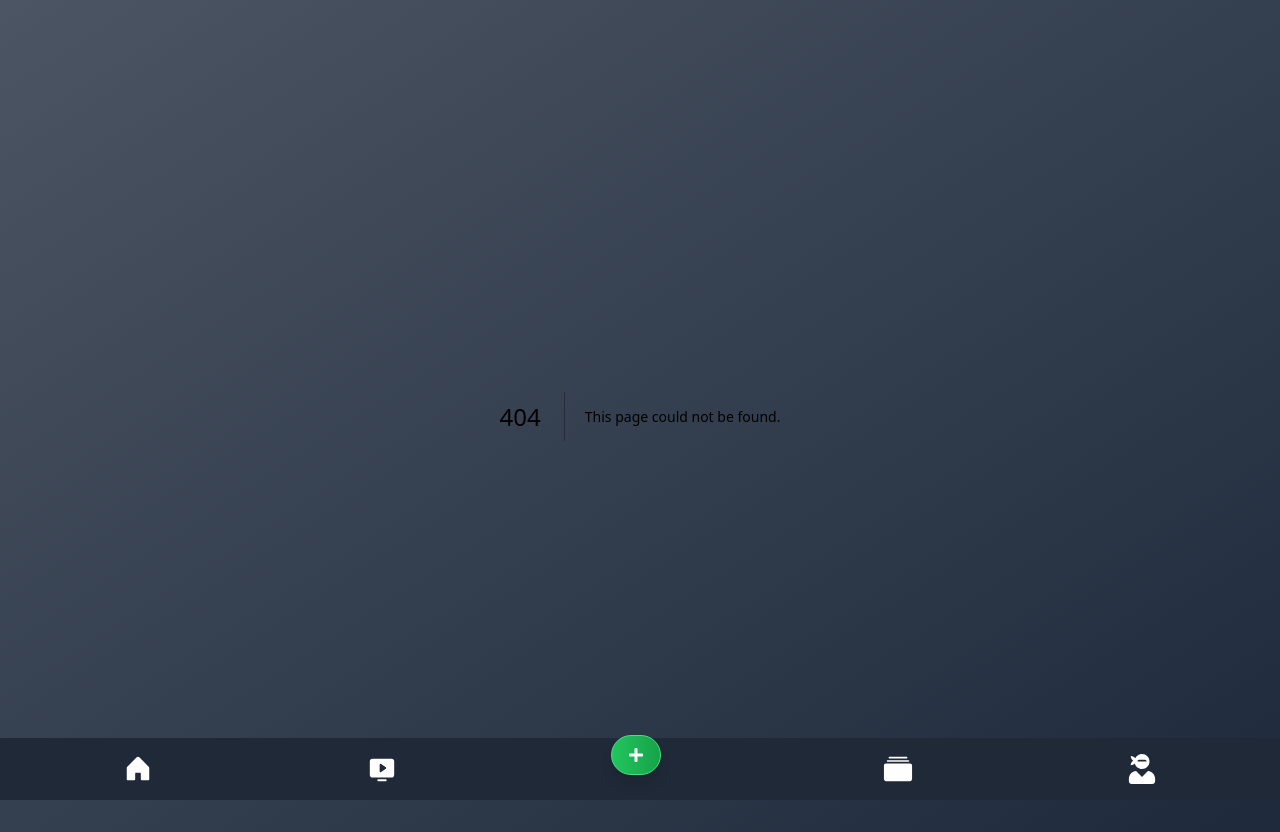
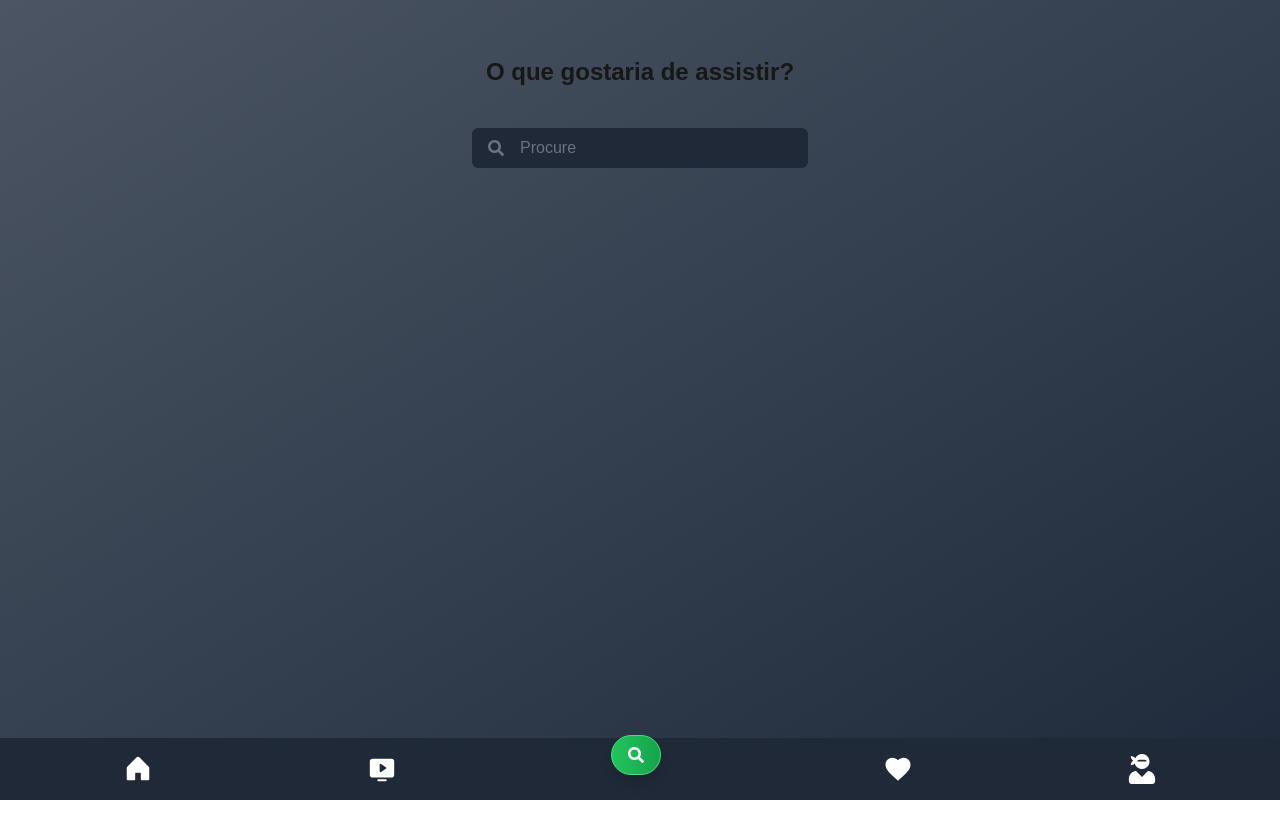
Before and after one commit to SamuelMuleu/popcorn, a Next.js app: page /search in a window 1280 px wide. Before the commit this address had no page. After the commit the page ends 800 px from the top, so only its background shows below. Built offline with nearby package versions, Linux system fonts and the light colour scheme.

Commit message:
create page search

```diff
--- a/src/app/layout.tsx
+++ b/src/app/layout.tsx
@@ -1,18 +1,26 @@
+"use client";
+
 import { ReactNode } from "react";
 import "./globals.css";
 import Link from "next/link";
+
 import { Button } from "@/components/ui/button";
 
 import { FaUserNinja } from "react-icons/fa";
-import { IoIosAlbums } from "react-icons/io";
+import { MdFavorite } from "react-icons/md";
 import { PiMonitorPlayFill } from "react-icons/pi";
 import { PiHouseFill } from "react-icons/pi";
-import { FaPlus } from "react-icons/fa";
+import { FaSearch } from "react-icons/fa";
+import { usePathname } from "next/navigation";
 interface LayoutProps {
   children: ReactNode;
 }
 
 const Layout = ({ children }: LayoutProps) => {
+  const pathname = usePathname();
+
+  const isActive = (path: string) => pathname === path;
+
   return (
     <html lang="en">
       <head>
@@ -27,28 +35,56 @@ const Layout = ({ children }: LayoutProps) => {
         {/* Barra de navegação fixa */}
         <nav className="fixed bottom-0 left-0 right-0 bg-gray-800 p-4 flex justify-around items-center">
           <Link href="/" className="text-white flex flex-col items-center">
-            <PiHouseFill size={30}className="hover:scale-125 hover:text-gradientColorStops-custom-green"/>
+            <PiHouseFill
+              size={30}
+              className={`${
+                isActive('/') ? "text-gradientColorStops-custom-green" : "text-white"
+              } hover:scale-125 hover:text-gradientColorStops-custom-green active:text-gradientColorStops-custom-green`}
+            />
           </Link>
           <Link
             href="/movies"
             className="text-white flex flex-col items-center"
           >
-            <PiMonitorPlayFill size={30}className="hover:scale-125 hover:text-gradientColorStops-custom-green"/>
+            <PiMonitorPlayFill
+              size={30}
+              className={`${
+                isActive('/movies') ? "text-gradientColorStops-custom-green" : "text-white"
+              } hover:scale-125 hover:text-gradientColorStops-custom-green active:text-gradientColorStops-custom-green`}
+            />
           </Link>
+          <Link href={"/search"}>
           <Button className="text-white bg-gradient-to-r from-green-500 to-green-600 border border-green-400 rounded-full shadow-lg flex items-center justify-center -mt-7 mr-2 hover:from-green-400 hover:to-green-500 focus:ring-2 focus:ring-green-300 transition-all duration-300 transform hover:scale-110">
-            <span className="hover:scale-125 hover:text-gradientColorStops-custom-green"><FaPlus /></span>
+            <span className="hover:scale-125 hover:text-gradientColorStops-custom-green">
+              <FaSearch size={30} />
+            </span>
           </Button>
+          </Link>
           <Link
             href="/library"
-            className="text-white flex flex-col items-center"
+            className={`${
+              isActive("/library")
+                ? "text-gradientColorStops-custom-green"
+                : "text-white"
+            } hover:scale-125 hover:text-gradientColorStops-custom-green active:text-gradientColorStops-custom-green`}
           >
-            <IoIosAlbums size={30} className="hover:scale-125 hover:text-gradientColorStops-custom-green"/>
+            <MdFavorite
+              size={30}
+              className="hover:scale-125 hover:text-gradientColorStops-custom-green active:text-gradientColorStops-custom-green"
+            />
           </Link>
           <Link
             href="/profile"
-            className="text-white flex flex-col items-center"
+            className={`${
+              isActive("/profile")
+                ? "text-gradientColorStops-custom-green"
+                : "text-white"
+            } hover:scale-125 hover:text-gradientColorStops-custom-green active:text-gradientColorStops-custom-green`}
           >
-            <FaUserNinja size={30} className="hover:scale-125 hover:text-gradientColorStops-custom-green" />
+            <FaUserNinja
+              size={30}
+              className="hover:scale-125 hover:text-gradientColorStops-custom-green"
+            />
           </Link>
         </nav>
       </body>
--- a/src/app/movies/page.tsx
+++ b/src/app/movies/page.tsx
@@ -11,6 +11,7 @@ import {
   CarouselNext,
   CarouselPrevious,
 } from "@/components/ui/carousel";
+import { MdFavorite } from "react-icons/md";
 
 interface Movie {
   id: number;
@@ -90,15 +91,18 @@ const MovieCard = () => {
       >
         <CarouselContent>
           {movies.map((movie) => (
-            <CarouselItem key={movie.id} className=" basis-1/3 ">
+            <CarouselItem key={movie.id} className=" basis-1/3 relative ">
               <div className="p-2 flex flex-col items-center justify-center">
+                <div className="w-full h-40 overflow-hidden rounded-2xl">
+                <MdFavorite className="absolute left-[305px] hover:text-red-700  hover:scale-150  "/>
                   <Image
                     src={`https://image.tmdb.org/t/p/w500${movie.backdrop_path}`}
                     width={200}
                     height={200}
-                  alt='movie image'
-                  className="w-24 h-40 object-cover rounded-2xl"
+                    alt="movie image"
+                    className="w-full h-full object-contain"
                   />
+                </div>
                 <p>{movie.title}</p>
               </div>
             </CarouselItem>
@@ -108,6 +112,7 @@ const MovieCard = () => {
         <CarouselNext className="mr-5" />
       </Carousel>
 
+      {/*Series*/}
       <div>
         <h1 className="text-2xl font-semibold mb-6 text-center">
           Series Populares
@@ -120,15 +125,18 @@ const MovieCard = () => {
         >
           <CarouselContent>
             {series.map((serie) => (
-            <CarouselItem key={serie.id} className=" basis-1/3 ">
+              <CarouselItem key={serie.id} className=" basis-1/3 relative ">
                 <div className="p-2 flex flex-col items-center justify-center">
+                  <div className="w-full h-40 overflow-hidden">
+                  <MdFavorite className="absolute left-[305px] hover:text-red-700  hover:scale-150  "/>
                     <Image
                       src={`https://image.tmdb.org/t/p/w500${serie.backdrop_path}`}
                       width={200}
                       height={200}
-                  alt="series "
-                  className="w-24 h-40 object-cover  rounded-2xl"
+                      alt="movie image"
+                      className="w-full h-full object-contain "
                     />
+                  </div>
                   <p className="text-white">{serie.name}</p>
                 </div>
               </CarouselItem>
--- a/src/app/page.tsx
+++ b/src/app/page.tsx
@@ -3,13 +3,13 @@ import { Avatar, AvatarFallback, AvatarImage } from "@/components/ui/avatar";
 export default function Home() {
   return (
     <section className="flex  gap-10 flex-col items-center justify-center  ">
-      <Avatar className="w-72 h-72 border-2 mt-5 border-gradientColorStops-custom-green ">
+      <Avatar className="w-72 h-72 border-2 mt-7 border-gradientColorStops-custom-green ">
         <AvatarImage src="/assets/perfil.jpeg" />
         <AvatarFallback>CN</AvatarFallback>
       </Avatar>
       <h1 className="text-4xl font-black p-3 ">
-
-        <span className="flex items-center justify-center">e Series</span>{" "}
+        Procure por Filmes
+        <span className="flex items-center justify-center">e Series</span>
       </h1>
 
       <p className="font-bold text-gradientColorStops-custom-green">
--- /dev/null
+++ b/src/app/search/page.tsx
@@ -0,0 +1,101 @@
+"use client";
+import React, { useState, useEffect } from "react";
+import { FaSearch } from "react-icons/fa";
+import axios from "axios";
+import Image from "next/image";
+
+import { MdFavorite } from "react-icons/md"
+interface Results {
+  name: string;
+  title: string;
+  backdrop_path: string;
+  id: number;
+}
+
+const Search = () => {
+  const [query, setQuery] = useState<string>("");
+  const [results, setResults] = useState<Results[]>([]);
+  const [loading, setLoading] = useState<boolean>(false);
+  const [error, setError] = useState<string | null>(null);
+
+  useEffect(() => {
+    if (!query) {
+      setResults([]);
+      return;
+    }
+    if (query === null) {
+      setResults([]);
+      return;
+    }
+
+    const fetchResults = async () => {
+      setLoading(true);
+      setError(null);
+
+      try {
+        const response = await axios.get(
+          `https://api.themoviedb.org/3/search/multi`,
+          {
+            params: {
+              api_key: process.env.NEXT_PUBLIC_TMDB_API_KEY,
+              query,
+              language: "pt-BR",
+            },
+          }
+        );
+
+        setResults(response.data.results);
+      } catch (err) {
+        setError("Erro ao buscar os resultados.");
+        console.error(err);
+      } finally {
+        setLoading(false);
+      }
+    };
+
+    fetchResults();
+  }, [query]);
+
+  return (
+    <div className="flex flex-col gap-10 mt-10 items-center justify-center">
+      <div className="text-2xl font-black">O que gostaria de assistir?</div>
+      <form className="relative">
+        <input
+          type="text"
+          placeholder="Procure"
+          className="w-[336px] pl-12 p-2 bg-gray-800 text-white rounded-md focus:outline-none focus:ring-2 focus:ring-green-500 placeholder-gray-500"
+          value={query}
+          onChange={(e) => setQuery(e.target.value)}
+        />
+        <FaSearch className="absolute top-3 left-4 text-gray-500" />
+      </form>
+
+      {loading && <p>Carregando...</p>}
+      {error && <p className="text-red-500">{error}</p>}
+
+      {results.length > 0 && (
+        <div className="mt-6 w-[336px] relative bg-gray-800 rounded-md p-4">
+          <h3 className="font-bold text-white">Resultados:</h3>
+
+          <ul className="mt-2 space-y-3">
+            {results.map((item) => (
+              <li key={item.id} className="text-white">
+                <p>{item.title || item.name}</p>
+                <MdFavorite className="absolute left-[305px] hover:text-red-700  hover:scale-150  "/>
+                <Image
+                  src={`https://image.tmdb.org/t/p/w500${item.backdrop_path}`}
+                  width={200}
+                  height={200}
+                  alt="movie image"
+                  className="w-full h-full object-contain "
+                />
+              </li>
+            ))}
+          </ul>
+        </div>
+      )}
+    </div>
+  );
+};
+
+export default Search;
```
Lines whose indentation alone changed are shown as unchanged.
